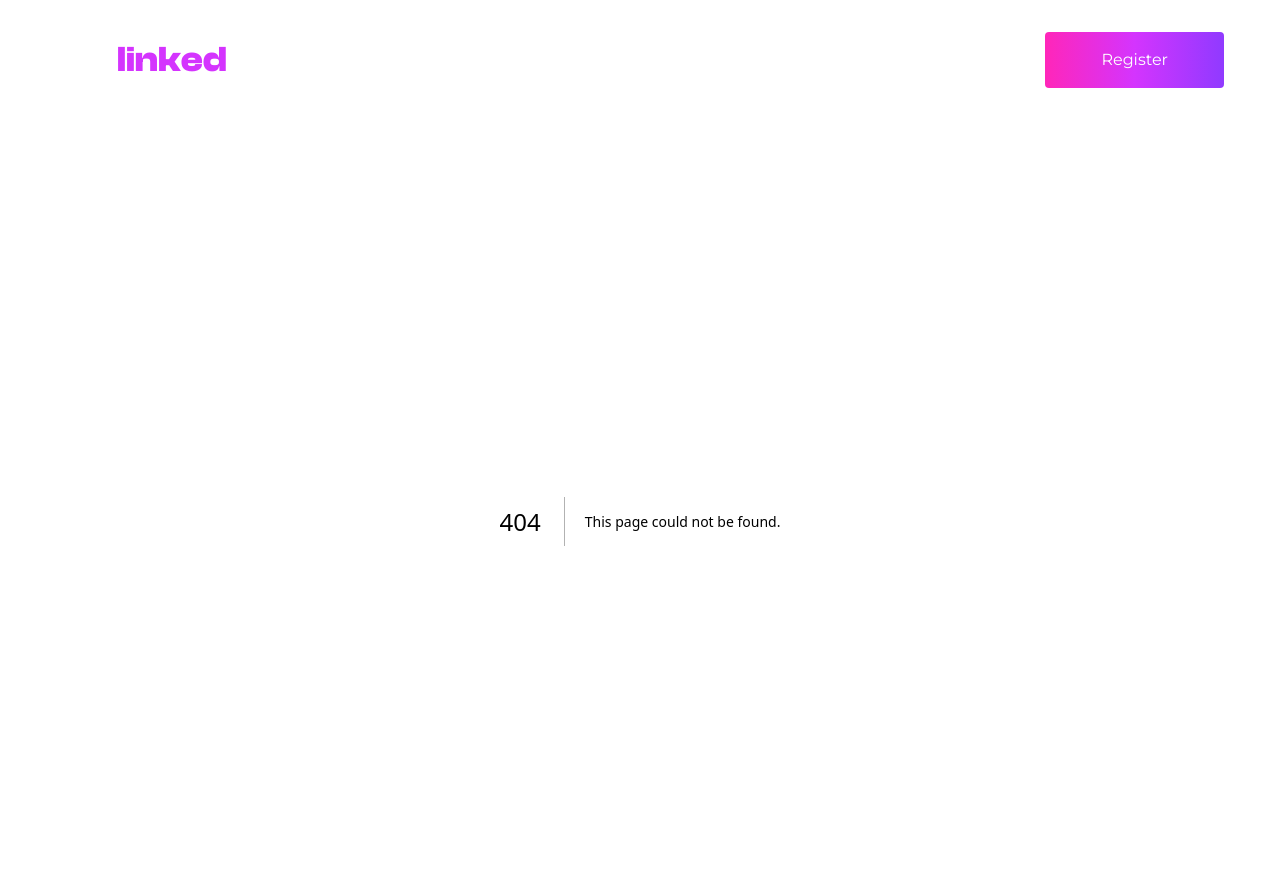
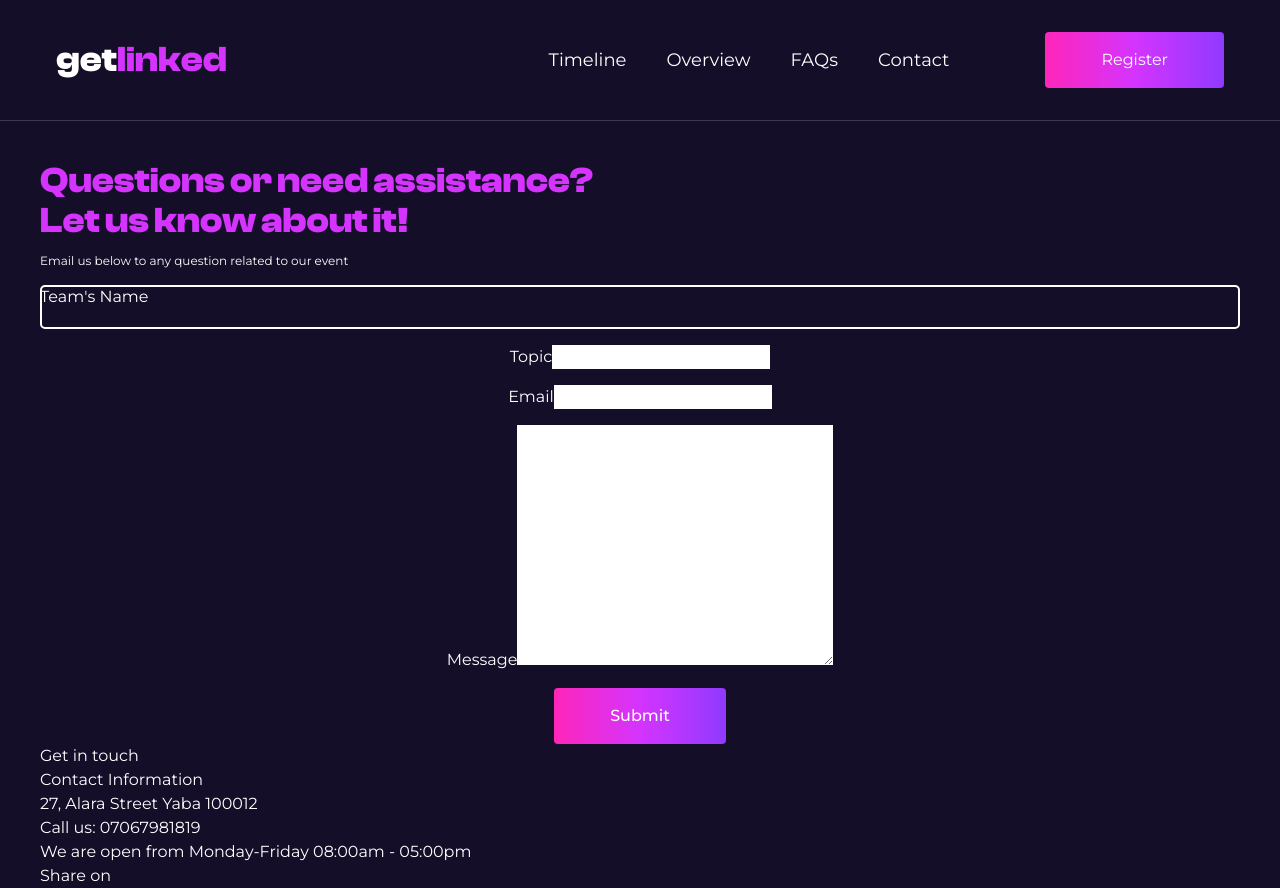
Before and after one commit to trampoline-labs/get-linked, a Next.js app: page /contact in a window 1280 px wide. Before the commit this address had no page. Shown: the top 888 px of the page. Built offline with nearby package versions, Linux system fonts and the light colour scheme.

Commit message:
chore: setup contact page

```diff
--- /dev/null
+++ b/app/contact/page.tsx
@@ -0,0 +1,108 @@
+import Button from '@/components/button';
+import Image from 'next/image';
+import FBICon from '@/public/icons/facebook.svg';
+import XICon from '@/public/icons/ex.svg';
+import LinkedInICon from '@/public/icons/linkedin.svg';
+import InstaICon from '@/public/icons/instagram.svg';
+
+const ContactPage = () => {
+  return (
+    <main className="flex flex-col-reverse text-primary-100 p-10">
+      <div>
+        <h1 className="hidden md:block">Get in touch</h1>
+        <div className="hidden md:block">
+          <h3>Contact Information</h3>
+          <h3>27, Alara Street Yaba 100012</h3>
+          <h3>Call us: 07067981819</h3>
+          <h3>We are open from Monday-Friday 08:00am - 05:00pm</h3>
+        </div>
+        <div>
+          Share on
+          <div>
+            <a href="#">
+              <Image
+                src={InstaICon}
+                alt="Instagram"
+              />
+            </a>
+            <a href="#">
+              <Image
+                src={XICon}
+                alt="Twitter"
+              />
+            </a>
+            <a href="#">
+              <Image
+                src={FBICon}
+                alt="Facebook"
+              />
+            </a>
+            <a href="#">
+              <Image
+                src={LinkedInICon}
+                alt="LinkedIn"
+              />
+            </a>
+          </div>
+        </div>
+      </div>
+      <form className="flex flex-col gap-4">
+        <div className="flex flex-col gap-3">
+          <h2 className="text-primary-200 font-clash-display font-bold text-xl lg:text-4xl">
+            Questions or need assistance? <br />
+            Let us know about it!
+          </h2>
+          <p className="text-xs pr-[50px]">
+            Email us below to any question related to our event
+          </p>
+        </div>
+        <div className="flex flex-col gap-4 items-center">
+          <div className="relative w-full">
+            <label
+              className="absolute"
+              htmlFor="team-name"
+            >
+              Team&apos;s Name
+            </label>
+            <input
+              className="border-[2px] border-primary-100 rounded-[5px] outline-transparent bg-transparent w-full py-2 px-4"
+              type="text"
+              id="team-name"
+            />
+          </div>
+          <div>
+            <label htmlFor="topic">Topic</label>
+            <input
+              type="text"
+              id="topic"
+            />
+          </div>
+          <div>
+            <label htmlFor="email">Email</label>
+            <input
+              type="text"
+              id="email"
+            />
+          </div>
+          <div>
+            <label htmlFor="message">Message</label>
+            <textarea
+              name=""
+              id="message"
+              cols={30}
+              rows={10}
+              autoComplete="off"
+            ></textarea>
+          </div>
+
+          <Button
+            className="w-fit font-medium"
+            label="Submit"
+          />
+        </div>
+      </form>
+    </main>
+  );
+};
+
+export default ContactPage;
--- a/components/main-nav.tsx
+++ b/components/main-nav.tsx
@@ -1,13 +1,13 @@
-import Link from "next/link";
-import Button from "./button";
-import { Times, MenuIcon } from "./icons";
+import Link from 'next/link';
+import Button from './button';
+import { Times, MenuIcon } from './icons';
 import {
   Sheet,
   SheetClose,
   SheetContent,
   SheetDescription,
   SheetTrigger,
-} from "@/components/ui/sheet";
+} from '@/components/ui/sheet';
 
 export default function Navbar() {
   return (
@@ -34,7 +34,7 @@ export default function Navbar() {
             </CustomLink>
           </li>
           <li>
-            <CustomLink path="/">contact</CustomLink>
+            <CustomLink path="/contact">contact</CustomLink>
           </li>
         </ul>
 
```
